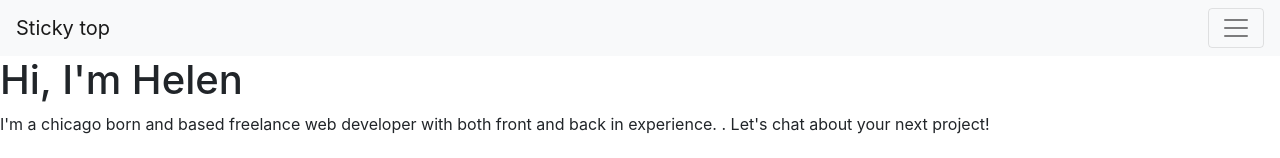
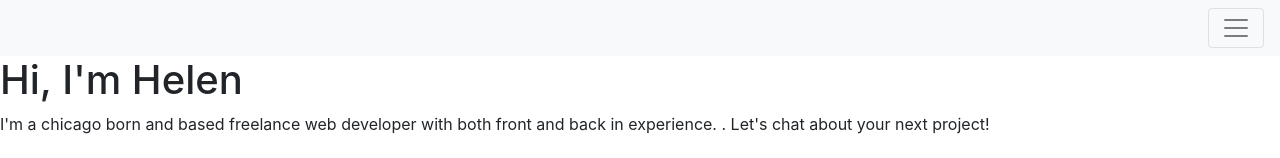
Before and after one commit to helenrgeorge/helenrgeorge.github.io, a plain HTML site: page index.html in a window 1280 px wide. Shown: the top 158 px of the page. Drawn offline with nearby package versions, Linux system fonts and the light colour scheme.

Commit message:
Update index.html

```diff
--- a/index.html
+++ b/index.html
@@ -13,7 +13,7 @@
 </head>
 <body>
     <nav class="navbar sticky-top navbar-light bg-light">
-        <a class="navbar-brand" href="#">Sticky top</a>
+        <a class="navbar-brand" href="#"></a>
         <button class="navbar-toggler" type="button" data-toggle="collapse" data-target="#navbarNavAltMarkup" aria-controls="navbarNavAltMarkup" aria-expanded="false" aria-label="Toggle navigation">
           <span class="navbar-toggler-icon"></span>
         </button>
```
